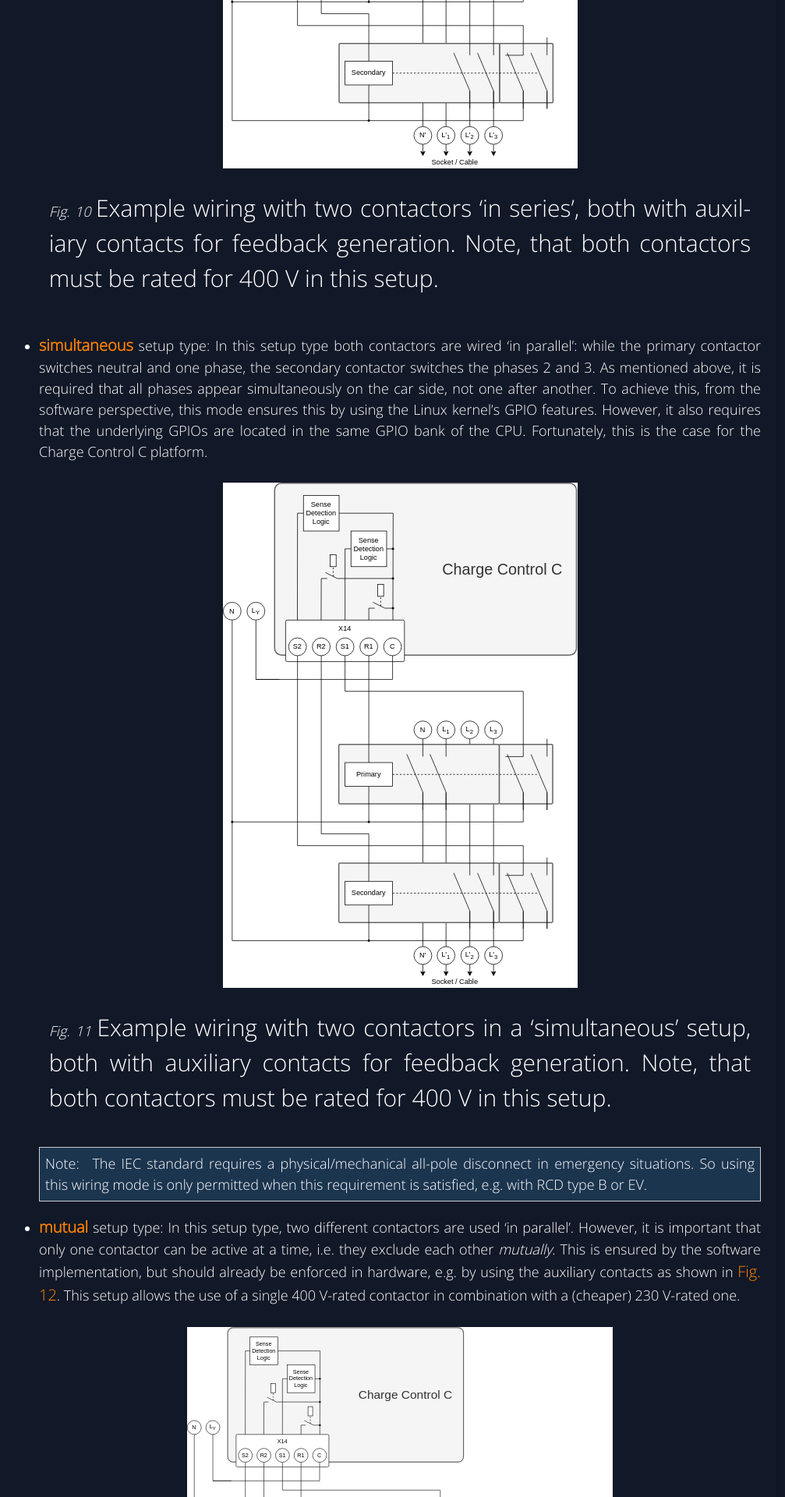
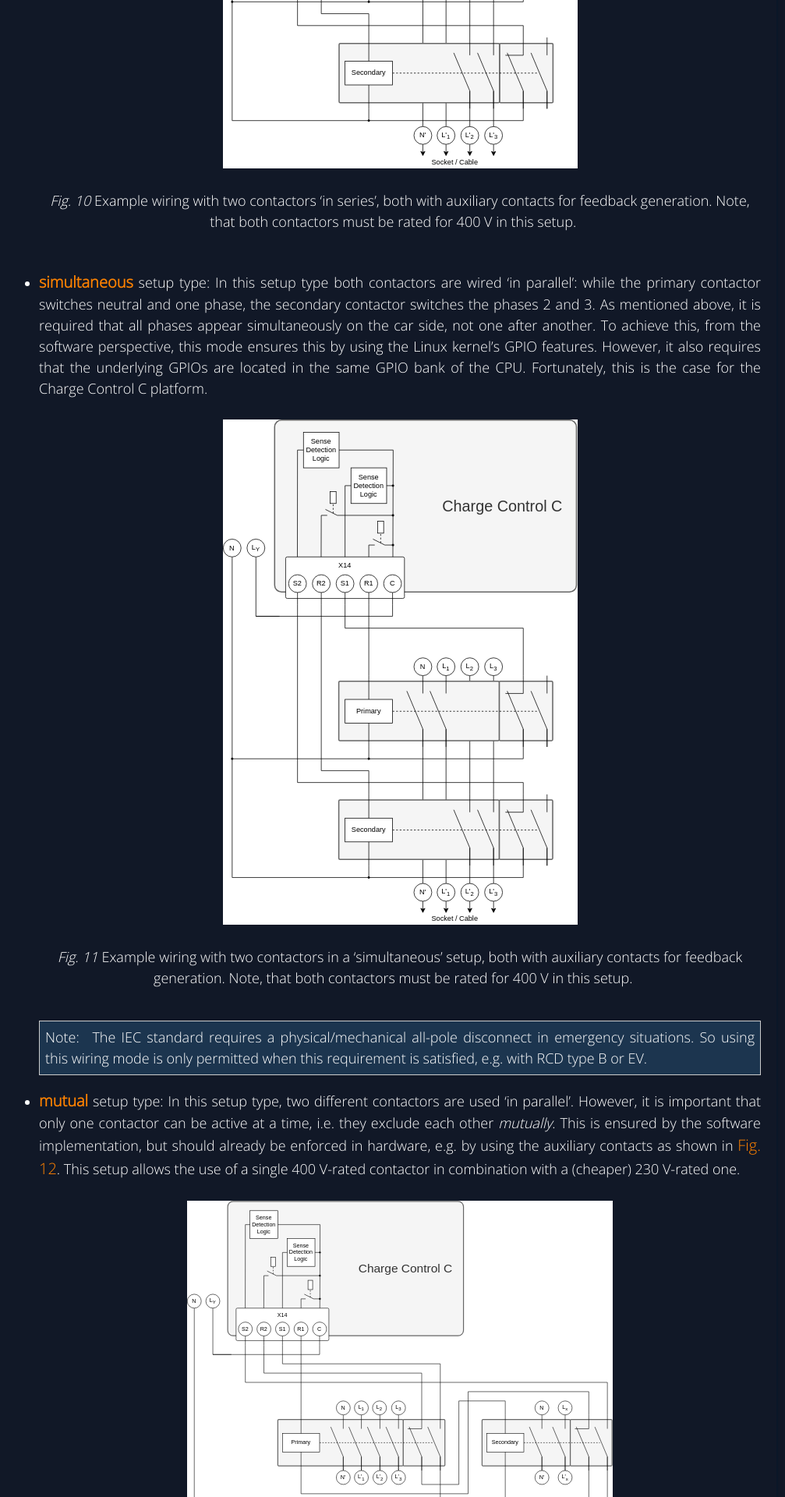
Before and after one commit to chargebyte/chargebyte-docs, a Sphinx documentation site: the page built from docs/source/everest_charging_stack.rst, in a window 1280 px wide. Shown: the part 3690-5610 px from the top of the page at 78% size, without its empty margins (240-1247 px from the left). Built offline with Sphinx 7.4.7, drawn with Linux system fonts in a browser that asks for light colours.

Commit message:
style: normalize and center docs captions
Signed-off-by: Fabian Hartung <fabian.hartung@chargebyte.com>

```diff
--- a/docs/source/_static/css/cb_theme.css
+++ b/docs/source/_static/css/cb_theme.css
@@ -30,8 +30,18 @@ body {
   line-height: 1.5 !important;
 }
 
-.document .bodywrapper .body p span.caption-text {
-  font-size: 30px !important;
+.document .bodywrapper .body p.caption,
+.document .bodywrapper .body caption,
+.document .bodywrapper .body span.caption-number,
+.document .bodywrapper .body span.caption-text {
+  font-size: 18px !important;
+  line-height: 1.5 !important;
+}
+
+.document .bodywrapper .body figure figcaption,
+.document .bodywrapper .body figure figcaption p,
+.document .bodywrapper .body div.figure p.caption {
+  text-align: center !important;
 }
 
 .document .bodywrapper .body p strong,
@@ -284,8 +294,11 @@ dl.field-list>dt {
     font-size: 17px !important;
   }
 
-  .document .bodywrapper .body p span.caption-text {
-    font-size: 22px !important;
+  .document .bodywrapper .body p.caption,
+  .document .bodywrapper .body caption,
+  .document .bodywrapper .body span.caption-number,
+  .document .bodywrapper .body span.caption-text {
+    font-size: 14px !important;
   }
 
   .document .bodywrapper .body .toctree-wrapper.compound ul li.toctree-l1 a {
```
